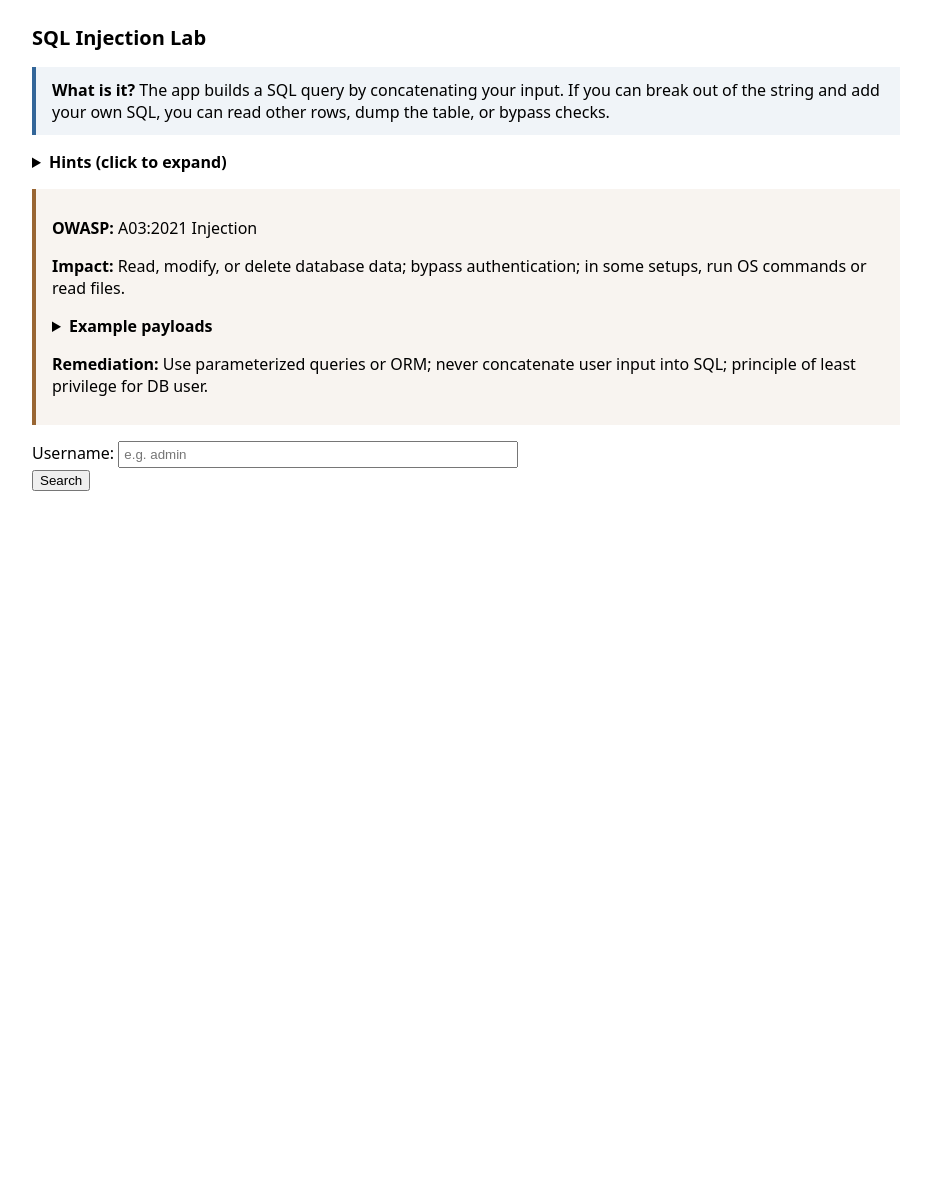
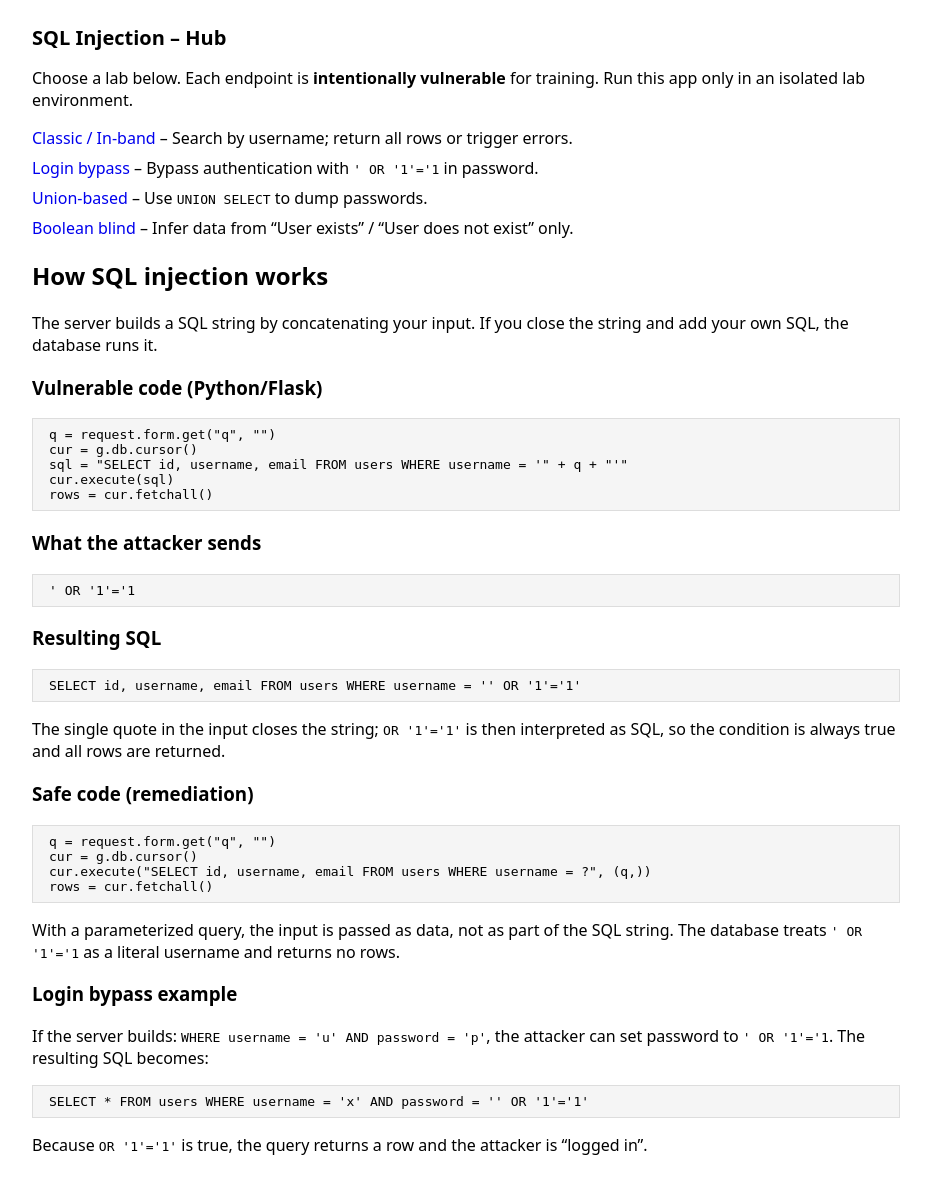
Before and after one commit to Bgari133/Documents, a Flask app: page /sqli/ in a window 1280 px wide. Shown: the part 77-1265 px from the top of the page, without its empty margins (174-1105 px from the left). Before the commit the page ends 568 px from the top, so only its background shows below. Run offline with Flask 3, Linux system fonts and the light colour scheme.

Commit message:
Implement SQL Injection vulnerability labs with corresponding routes and templates
- Added multiple SQL Injection endpoints: Classic Search, Login Bypass, Union-based, and Boolean Blind.
- Created dedicated templates for each SQLi type to demonstrate exploitation techniques.
- Updated the main SQLi hub page to link to new lab pages and provide an overview of each vulnerability.
- Enhanced base template with styling for code examples.
- Introduced error handling in SQL execution to improve robustness.

```diff
--- a/app/routes/sqli.py
+++ b/app/routes/sqli.py
@@ -3,14 +3,76 @@ from flask import Blueprint, render_template, request, g
 bp = Blueprint("sqli", __name__)
 
 
-@bp.route("/", methods=["GET", "POST"])
+@bp.route("/")
 def index():
+    """Hub: code examples and links to each SQLi type."""
+    return render_template("sqli.html")
+
+
+@bp.route("/search", methods=["GET", "POST"])
+def search():
+    """Classic / in-band: vulnerable search with concatenation."""
     results = []
     if request.method == "POST":
         q = request.form.get("q", "")
-        # Intentionally vulnerable: raw SQL concatenation
         cur = g.db.cursor()
-        cur.execute("SELECT id, username, email FROM users WHERE username = '" + q + "'")
-        rows = cur.fetchall()
-        results = [dict(row) for row in rows]
-    return render_template("sqli.html", results=results)
+        sql = "SELECT id, username, email FROM users WHERE username = '" + q + "'"
+        try:
+            cur.execute(sql)
+            rows = cur.fetchall()
+            results = [dict(row) for row in rows]
+        except Exception:
+            results = []
+    return render_template("sqli_search.html", results=results)
+
+
+@bp.route("/login", methods=["GET", "POST"])
+def login_bypass():
+    """Login bypass: username/password concatenated into SQL."""
+    user = None
+    if request.method == "POST":
+        u = request.form.get("username", "")
+        p = request.form.get("password", "")
+        cur = g.db.cursor()
+        sql = "SELECT id, username, email FROM users WHERE username = '" + u + "' AND password = '" + p + "'"
+        try:
+            cur.execute(sql)
+            row = cur.fetchone()
+            if row:
+                user = dict(row)
+        except Exception:
+            pass
+    return render_template("sqli_login.html", user=user)
+
+
+@bp.route("/union", methods=["GET", "POST"])
+def union():
+    """Union-based: same vulnerable search; show all columns including password for UNION payloads."""
+    results = []
+    if request.method == "POST":
+        q = request.form.get("q", "")
+        cur = g.db.cursor()
+        sql = "SELECT id, username, email FROM users WHERE username = '" + q + "'"
+        try:
+            cur.execute(sql)
+            rows = cur.fetchall()
+            results = [dict(row) for row in rows]
+        except Exception:
+            results = []
+    return render_template("sqli_union.html", results=results)
+
+
+@bp.route("/blind", methods=["GET", "POST"])
+def blind():
+    """Boolean blind: only returns exists / not exists; no data in response."""
+    exists = None
+    if request.method == "POST":
+        q = request.form.get("q", "")
+        cur = g.db.cursor()
+        sql = "SELECT 1 FROM users WHERE username = '" + q + "' LIMIT 1"
+        try:
+            cur.execute(sql)
+            exists = cur.fetchone() is not None
+        except Exception:
+            exists = False
+    return render_template("sqli_blind.html", exists=exists)
--- a/app/templates/base.html
+++ b/app/templates/base.html
@@ -28,6 +28,7 @@
         table { border-collapse: collapse; width: 100%; max-width: 600px; }
         th, td { border: 1px solid #ccc; padding: 0.35rem 0.5rem; text-align: left; }
         .owasp-table th, .owasp-table td { vertical-align: top; }
+        .code-example { background: #f5f5f5; padding: 0.5rem 1rem; overflow-x: auto; border: 1px solid #ddd; }
     </style>
 </head>
 <body>
--- a/app/templates/index.html
+++ b/app/templates/index.html
@@ -6,7 +6,7 @@
 <p><strong>Each lab page has an explanation, expandable hints, and exploitation details</strong> (OWASP category, impact, example payloads, remediation). Start with the <a href="{{ url_for('misc.owasp') }}">OWASP Top 10</a> map to see how labs align to OWASP:2021.</p>
 <ul class="vuln-list">
     <li><a href="{{ url_for('misc.owasp') }}">OWASP Top 10:2021</a> – Map of all categories to labs</li>
-    <li><a href="{{ url_for('sqli.index') }}">1. SQL Injection (A03)</a> – /sqli</li>
+    <li><a href="{{ url_for('sqli.index') }}">1. SQL Injection (A03)</a> – <a href="{{ url_for('sqli.search') }}">Classic</a>, <a href="{{ url_for('sqli.login_bypass') }}">Login bypass</a>, <a href="{{ url_for('sqli.union') }}">Union</a>, <a href="{{ url_for('sqli.blind') }}">Blind</a></li>
     <li><a href="{{ url_for('xss.reflected') }}">2. Reflected XSS</a> – /xss/reflected</li>
     <li><a href="{{ url_for('xss.stored') }}">3. Stored XSS</a> – /xss/stored</li>
     <li><a href="{{ url_for('auth.login') }}">4. Broken Authentication (A07)</a> – /auth/login</li>
--- a/app/templates/sqli.html
+++ b/app/templates/sqli.html
@@ -1,40 +1,41 @@
 {% extends "base.html" %}
 {% block title %}SQL Injection{% endblock %}
 {% block content %}
-<h1>SQL Injection Lab</h1>
-<div class="explanation">
-    <strong>What is it?</strong> The app builds a SQL query by concatenating your input. If you can break out of the string and add your own SQL, you can read other rows, dump the table, or bypass checks.
-</div>
-<details class="hints">
-    <summary>Hints (click to expand)</summary>
-    <ul>
-        <li>Think about how the query might look: <code>SELECT ... WHERE username = 'YOUR_INPUT'</code>. What if YOUR_INPUT closes the quote?</li>
-        <li>Try a single quote <code>'</code> first—see if you get an error (confirms SQLi).</li>
-        <li>To return all users: use something like <code>' OR '1'='1</code> or <code>' OR 1=1 --</code> so the condition is always true.</li>
-        <li>To list all columns/tables: in SQLite you can use <code>UNION SELECT</code> with the same number of columns (here: id, username, email).</li>
-    </ul>
-</details>
-<div class="exploit-details">
-    <p><strong>OWASP:</strong> A03:2021 Injection</p>
-    <p><strong>Impact:</strong> Read, modify, or delete database data; bypass authentication; in some setups, run OS commands or read files.</p>
-    <details><summary>Example payloads</summary>
-        <ul>
-            <li><code>' OR '1'='1</code> – return all rows</li>
-            <li><code>' UNION SELECT id, username, password FROM users--</code> – dump passwords (match column count)</li>
-            <li><code>'; DROP TABLE users--</code> – destructive (if DB allows multiple statements)</li>
-        </ul>
-    </details>
-    <p><strong>Remediation:</strong> Use parameterized queries or ORM; never concatenate user input into SQL; principle of least privilege for DB user.</p>
-</div>
-<form method="post">
-    <label>Username: <input type="text" name="q" placeholder="e.g. admin" /></label>
-    <button type="submit">Search</button>
-</form>
-{% if results is defined and results %}
-<ul>
-    {% for r in results %}
-    <li>ID: {{ r.id }}, Username: {{ r.username }}, Email: {{ r.email }}</li>
-    {% endfor %}
+<h1>SQL Injection – Hub</h1>
+<p>Choose a lab below. Each endpoint is <strong>intentionally vulnerable</strong> for training. Run this app only in an isolated lab environment.</p>
+<ul class="vuln-list">
+    <li><a href="{{ url_for('sqli.search') }}">Classic / In-band</a> – Search by username; return all rows or trigger errors.</li>
+    <li><a href="{{ url_for('sqli.login_bypass') }}">Login bypass</a> – Bypass authentication with <code>' OR '1'='1</code> in password.</li>
+    <li><a href="{{ url_for('sqli.union') }}">Union-based</a> – Use <code>UNION SELECT</code> to dump passwords.</li>
+    <li><a href="{{ url_for('sqli.blind') }}">Boolean blind</a> – Infer data from “User exists” / “User does not exist” only.</li>
 </ul>
-{% endif %}
+
+<h2>How SQL injection works</h2>
+<p>The server builds a SQL string by concatenating your input. If you close the string and add your own SQL, the database runs it.</p>
+
+<h3>Vulnerable code (Python/Flask)</h3>
+<pre class="code-example"><code>q = request.form.get("q", "")
+cur = g.db.cursor()
+sql = "SELECT id, username, email FROM users WHERE username = '" + q + "'"
+cur.execute(sql)
+rows = cur.fetchall()</code></pre>
+
+<h3>What the attacker sends</h3>
+<pre class="code-example"><code>' OR '1'='1</code></pre>
+
+<h3>Resulting SQL</h3>
+<pre class="code-example"><code>SELECT id, username, email FROM users WHERE username = '' OR '1'='1'</code></pre>
+<p>The single quote in the input closes the string; <code>OR '1'='1'</code> is then interpreted as SQL, so the condition is always true and all rows are returned.</p>
+
+<h3>Safe code (remediation)</h3>
+<pre class="code-example"><code>q = request.form.get("q", "")
+cur = g.db.cursor()
+cur.execute("SELECT id, username, email FROM users WHERE username = ?", (q,))
+rows = cur.fetchall()</code></pre>
+<p>With a parameterized query, the input is passed as data, not as part of the SQL string. The database treats <code>' OR '1'='1</code> as a literal username and returns no rows.</p>
+
+<h3>Login bypass example</h3>
+<p>If the server builds: <code>WHERE username = 'u' AND password = 'p'</code>, the attacker can set password to <code>' OR '1'='1</code>. The resulting SQL becomes:</p>
+<pre class="code-example"><code>SELECT * FROM users WHERE username = 'x' AND password = '' OR '1'='1'</code></pre>
+<p>Because <code>OR '1'='1'</code> is true, the query returns a row and the attacker is “logged in”.</p>
 {% endblock %}
```
Also changed, not shown: app/templates/sqli_blind.html (added, +17 -0 lines), app/templates/sqli_login.html (added, +18 -0 lines), app/templates/sqli_search.html (added, +21 -0 lines), app/templates/sqli_union.html (added, +26 -0 lines).
